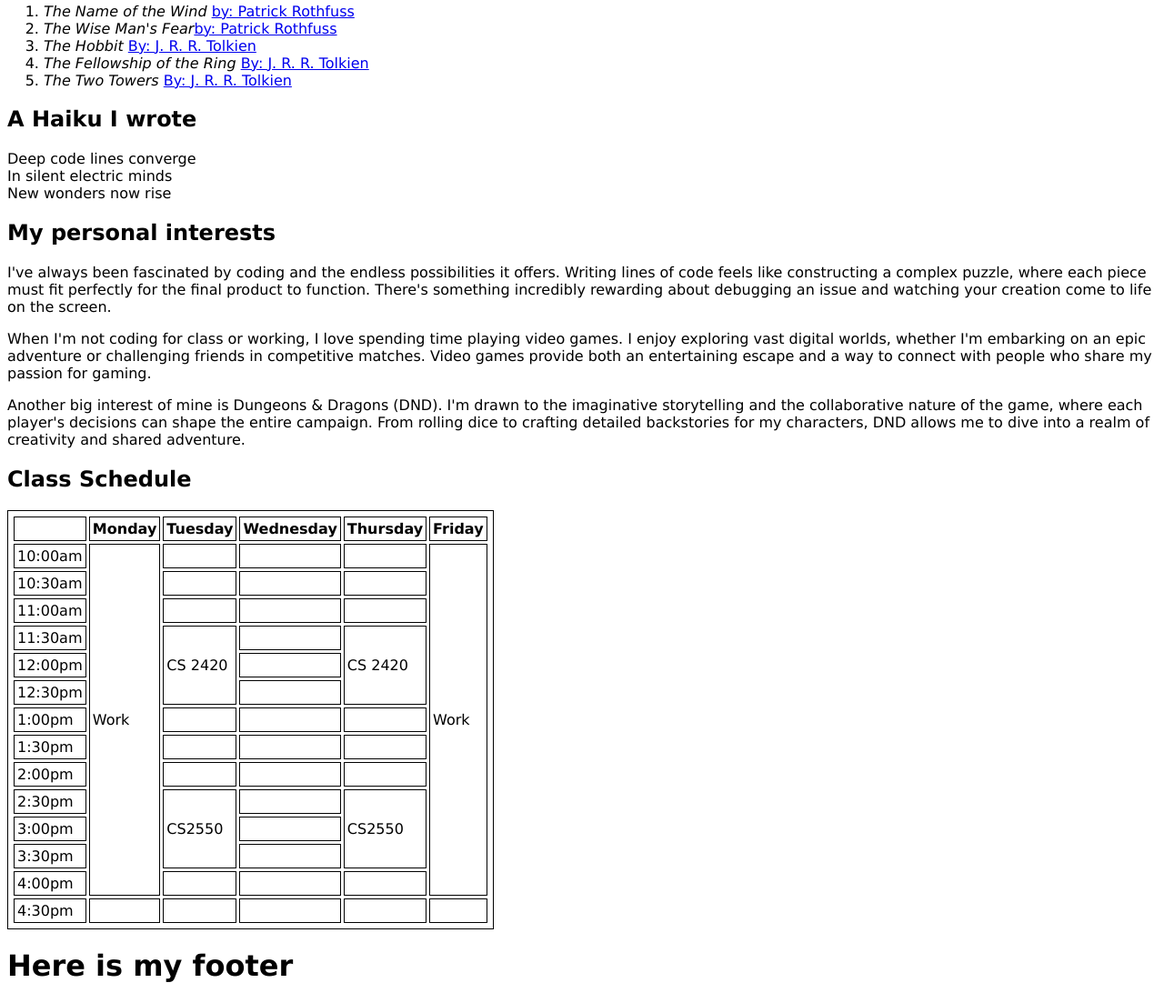
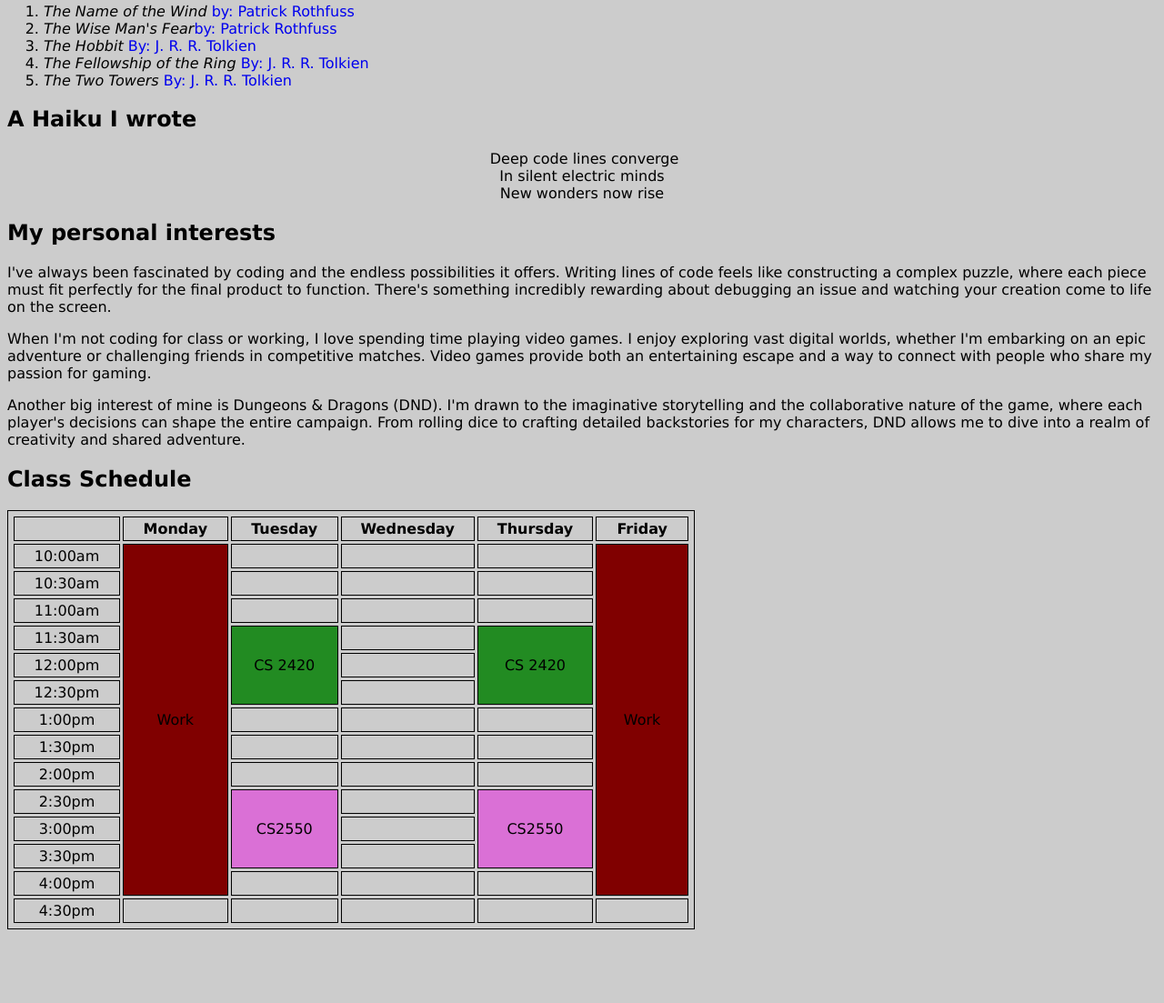
Before and after one commit to Redphyco/P2-CS-2550, a plain HTML site: page index.html in a window 1280 px wide. Shown: the part 454-1557 px from the top of the page at 91% size. After the commit the page ends 1484 px from the top, so only its background shows below. Drawn offline with Linux system fonts and the light colour scheme.

Commit message:
Some backgroung test and final changes

```diff
--- a/css/main.css
+++ b/css/main.css
@@ -7,8 +7,12 @@ body{
 	in the total width of the element.  This is preferred going forward */
 	box-sizing: border-box;
 	font-family: Verdana, Geneva, Tahoma, sans-serif;
-	background-image: url("Circuit-image(google).jpg");
-	background-repeat: repeat-y;
+	background-image: "img/me.jpg";
+	background-color: #cccccc;
+}
+.poem{
+	text-indent: 5px;
+	text-align:center;
 }
 .res-section {
 	color:black;
@@ -19,5 +23,13 @@ table, th, td {
 	border: 1px solid black;
 	border-spacing: 3px;
 	padding: 3px;
-	text-align: left;
+	text-align:center;
+	width:20cm;
   }
+  a {
+	text-decoration: none;
+  }
+
+  a:hover{
+	text-decoration: underline;
+  }
--- a/index.html
+++ b/index.html
@@ -73,9 +73,9 @@ TRICK:  select all text in this file, 'Ctrl-A', then use 'Alt-Shift-f' to format
 		</section>
 		<section class='res-section'>
 			<h2>A Haiku I wrote</h2>
-			<p>Deep code lines converge<br>
+			<div class="poem"><p>Deep code lines converge<br>
 				In silent electric minds<br>
-				New wonders now rise</p>
+				New wonders now rise</p></div>
 		</section>
 		<section class='res-section'>
 			<h2>My personal interests</h2>
@@ -96,11 +96,11 @@ TRICK:  select all text in this file, 'Ctrl-A', then use 'Alt-Shift-f' to format
 				</tr>
 				<tr>
 					<td>10:00am</td>
-					<td rowspan="13">Work</td>
+					<td rowspan="13" style="background-color: maroon;">Work</td>
 					<td></td>
 					<td></td>
 					<td></td>
-					<td rowspan="13">Work</td>
+					<td rowspan="13" style="background-color: maroon;">Work</td>
 				</tr>
 				<tr>
 					<td>10:30am</td>
@@ -116,9 +116,9 @@ TRICK:  select all text in this file, 'Ctrl-A', then use 'Alt-Shift-f' to format
 				</tr>
 				<tr>
 					<td>11:30am</td>
-					<td rowspan="3">CS 2420</td>
+					<td rowspan="3" style="background-color: forestgreen;">CS 2420</td>
 					<td></td>
-					<td rowspan="3">CS 2420</td>
+					<td rowspan="3" style="background-color: forestgreen;">CS 2420</td>
 				</tr>
 				<tr>
 					<td>12:00pm</td>
@@ -148,9 +148,9 @@ TRICK:  select all text in this file, 'Ctrl-A', then use 'Alt-Shift-f' to format
 				</tr>
 				<tr>
 					<td>2:30pm</td>
-					<td rowspan="3">CS2550</td>
+					<td rowspan="3" style="background-color:orchid;">CS2550</td>
 					<td></td>
-					<td rowspan="3">CS2550</td>
+					<td rowspan="3" style="background-color:orchid;">CS2550</td>
 				</tr>
 				<tr>
 					<td>3:00pm</td>
@@ -183,9 +183,6 @@ TRICK:  select all text in this file, 'Ctrl-A', then use 'Alt-Shift-f' to format
     to the reader of the file.
     Other such tags are: main, header, section, article, details, summary, figure
     see: https://www.w3schools.com/html/html5_semantic_elements.asp-->
-		<footer>
-			<h1>Here is my footer</h1>
-		</footer>
 	</main>
 	<!-- (Project 3) include your javascript file here -->
 	<script src="js/main.js"></script>
```
Also changed, not shown: img/Circuit-image(google).jpg (deleted), img/Circuit.jpg (added).
